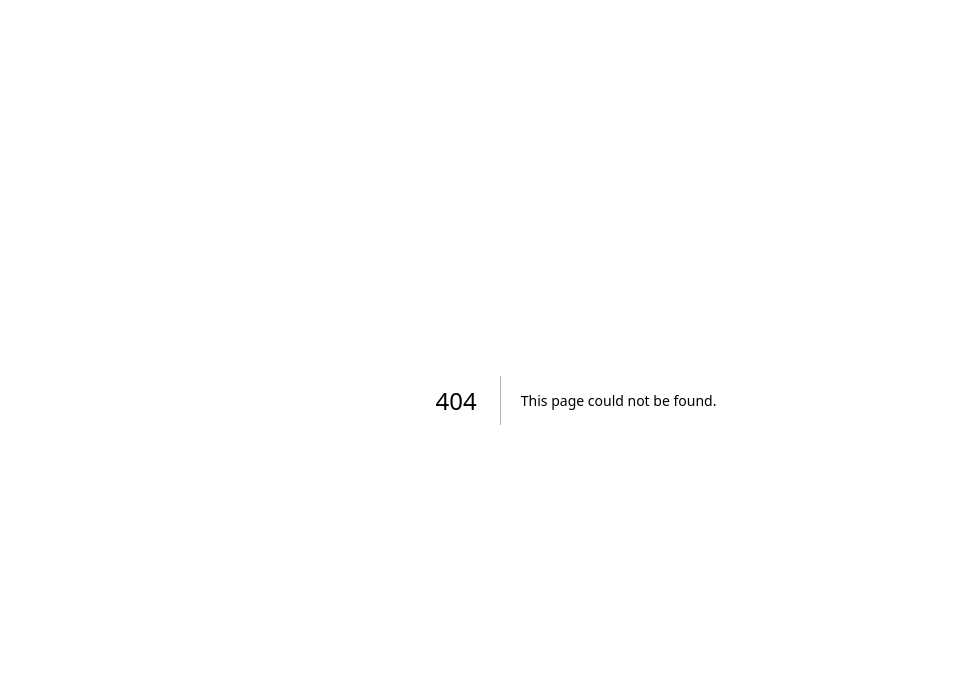
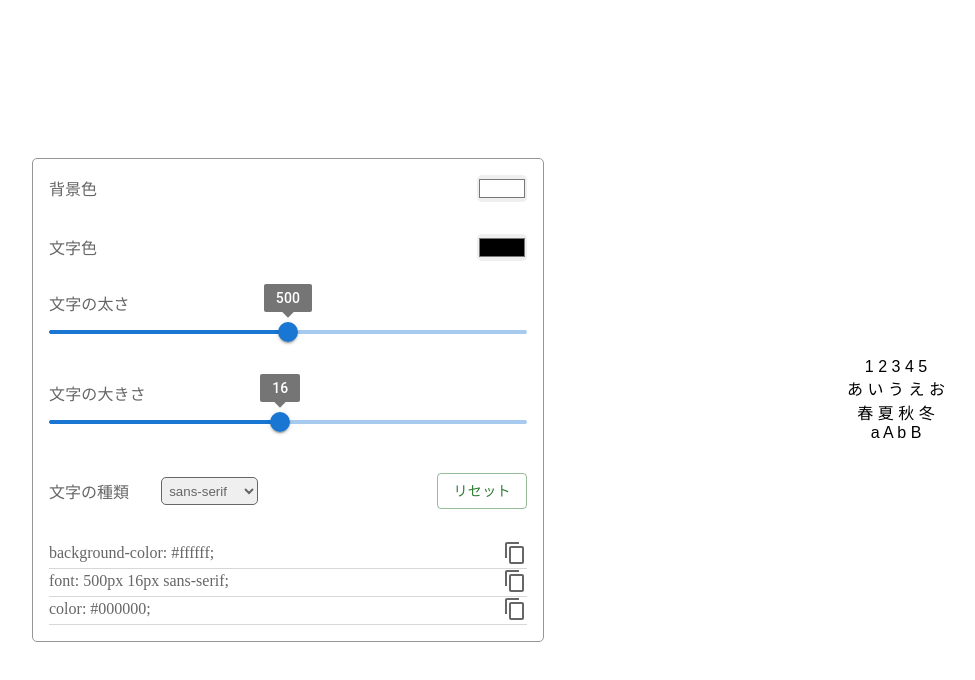
Before and after one commit to fukuda0801/css-checker, a Next.js app: page /design/fontColor in a window 1280 px wide. Before the commit this address had no page. Shown: the top 680 px of the page, without its empty margins (64-1039 px from the left). Built offline with nearby package versions, Linux system fonts and the light colour scheme.

Commit message:
fontColorページ：ページ作成

```diff
--- /dev/null
+++ b/src/pages/design/fontColor.module.css
@@ -0,0 +1,44 @@
+.fontBackContent {
+  display: flex;
+  justify-content: space-between;
+  align-items: center;
+  height: 100vh;
+  background-color: white;
+}
+
+.fontBackGroup {
+  width: 40%;
+  border: 1px solid #969696;
+  border-radius: 5px;
+  margin-left: 6rem;
+  transition: box-shadow 0.3s ease, transform 0.3s ease;
+}
+
+.fontBackGroup:hover {
+  box-shadow: 0px 10px 20px rgba(0, 0, 0, 0.3);
+  transform: translateY(-3px);
+}
+
+.fontReset {
+  padding: 1rem;
+  display: flex;
+  justify-content: space-between;
+  align-items: center;
+}
+
+.copyGroup {
+  padding: 1rem;
+  color: #666;
+}
+
+.copyBack, .copyFont {
+  display: flex;
+  justify-content: space-between;
+  align-items: center;
+  border-bottom: 1px solid #66666643;
+  padding-bottom: 3px;
+}
+
+.fontBackResult {
+  width: 50%;
+}
--- /dev/null
+++ b/src/pages/design/fontColor.tsx
@@ -0,0 +1,137 @@
+import React, { useState } from "react";
+import styles from "./fontColor.module.css";
+import ColorSelect from "../../../components/experiment/BoxUtils/ColorSelect";
+import InputSlider from "../../../components/experiment/BoxUtils/InputSlider";
+import FontFamilySelect from "../../../components/experiment/BoxUtils/FontFamilySelect";
+import FontBackResult from "../../../components/experiment/BoxUtils/FontBackResult";
+import ContentCopyIcon from "@mui/icons-material/ContentCopy";
+import Tooltip from "@mui/material/Tooltip";
+import { Button } from "@mui/material";
+
+const FontColor = () => {
+  const [backgroundColor, setBackgroundColor] = useState("#ffffff");
+  const [fontColor, setFontColor] = useState("#000000");
+  const [fontWeight, setFontWeight] = useState(500);
+  const [fontSize, setFontSize] = useState(16);
+  const [fontFamily, setFontFamily] = useState("sans-serif");
+
+  const handleSliderChange =
+    (setter: React.Dispatch<React.SetStateAction<number>>) =>
+    (event: Event, value: number | number[]) => {
+      setter(value as number);
+    };
+
+  const handleResetFont = () => {
+    setBackgroundColor("#ffffff");
+    setFontColor("#000000");
+    setFontWeight(500);
+    setFontSize(16);
+    setFontFamily("sans-serif");
+  };
+
+  const handleCopy = (styleProp: string) => {
+    navigator.clipboard
+      .writeText(styleProp)
+      .then(() => {
+        alert("値がクリップボードにコピーされました");
+      })
+      .catch((err) => {
+        console.error("コピーに失敗しました", err);
+      });
+  };
+
+  const backGround = {
+    backgroundColor: `${backgroundColor}`,
+  };
+
+  const backGroundStyle = `background-color: ${backGround.backgroundColor};`;
+
+  const font = {
+    font: `${fontWeight} ${fontSize}px ${fontFamily}`,
+    color: fontColor,
+  };
+
+  const fontStyle = `font: ${fontWeight}px ${fontSize}px ${fontFamily};`;
+  const fontColorStyle = `color: ${fontColor};`
+
+  return (
+    <section className={styles.fontBackContent}>
+      <div className={styles.fontBackGroup}>
+        <ColorSelect
+          labelText="背景色"
+          value={backgroundColor}
+          handleColor={(e) => setBackgroundColor(e.target.value)}
+        />
+        <ColorSelect
+          labelText="文字色"
+          value={fontColor}
+          handleColor={(e) => setFontColor(e.target.value)}
+        />
+        <InputSlider
+          value={fontWeight}
+          onChange={handleSliderChange(setFontWeight)}
+          max={900}
+          min={100}
+          defaultValue={400}
+          label="文字の太さ"
+        />
+        <InputSlider
+          value={fontSize}
+          onChange={handleSliderChange(setFontSize)}
+          max={32}
+          min={1}
+          defaultValue={16}
+          label="文字の大きさ"
+        />
+
+        <div className={styles.fontReset}>
+          <FontFamilySelect
+            value={fontFamily}
+            handleFamily={(e) => setFontFamily(e.target.value)}
+          />
+          <Button variant="outlined" color="success" onClick={handleResetFont}>
+            リセット
+          </Button>
+        </div>
+
+        <div className={styles.copyGroup}>
+          <div className={styles.copyBack}>
+            <p>{backGroundStyle}</p>
+            <Tooltip title="Copy">
+              <ContentCopyIcon
+                onClick={() => handleCopy(backGroundStyle)}
+                className={styles.copyIcon}
+              />
+            </Tooltip>
+          </div>
+
+          <div className={styles.copyFont}>
+            <p>{fontStyle}</p>
+            <Tooltip title="Copy">
+              <ContentCopyIcon
+                onClick={() => handleCopy(fontStyle)}
+                className={styles.copyIcon}
+              />
+            </Tooltip>
+          </div>
+
+          <div className={styles.copyFont}>
+            <p>{fontColorStyle}</p>
+            <Tooltip title="Copy">
+              <ContentCopyIcon
+                onClick={() => handleCopy(fontColorStyle)}
+                className={styles.copyIcon}
+              />
+            </Tooltip>
+          </div>
+        </div>
+      </div>
+
+      <div className={styles.fontBackResult}>
+        <FontBackResult fontStyleProps={font} backStyleProps={backGround} />
+      </div>
+    </section>
+  );
+};
+
+export default FontColor;
```
Also changed, not shown: src/pages/design/colors.tsx (deleted).
